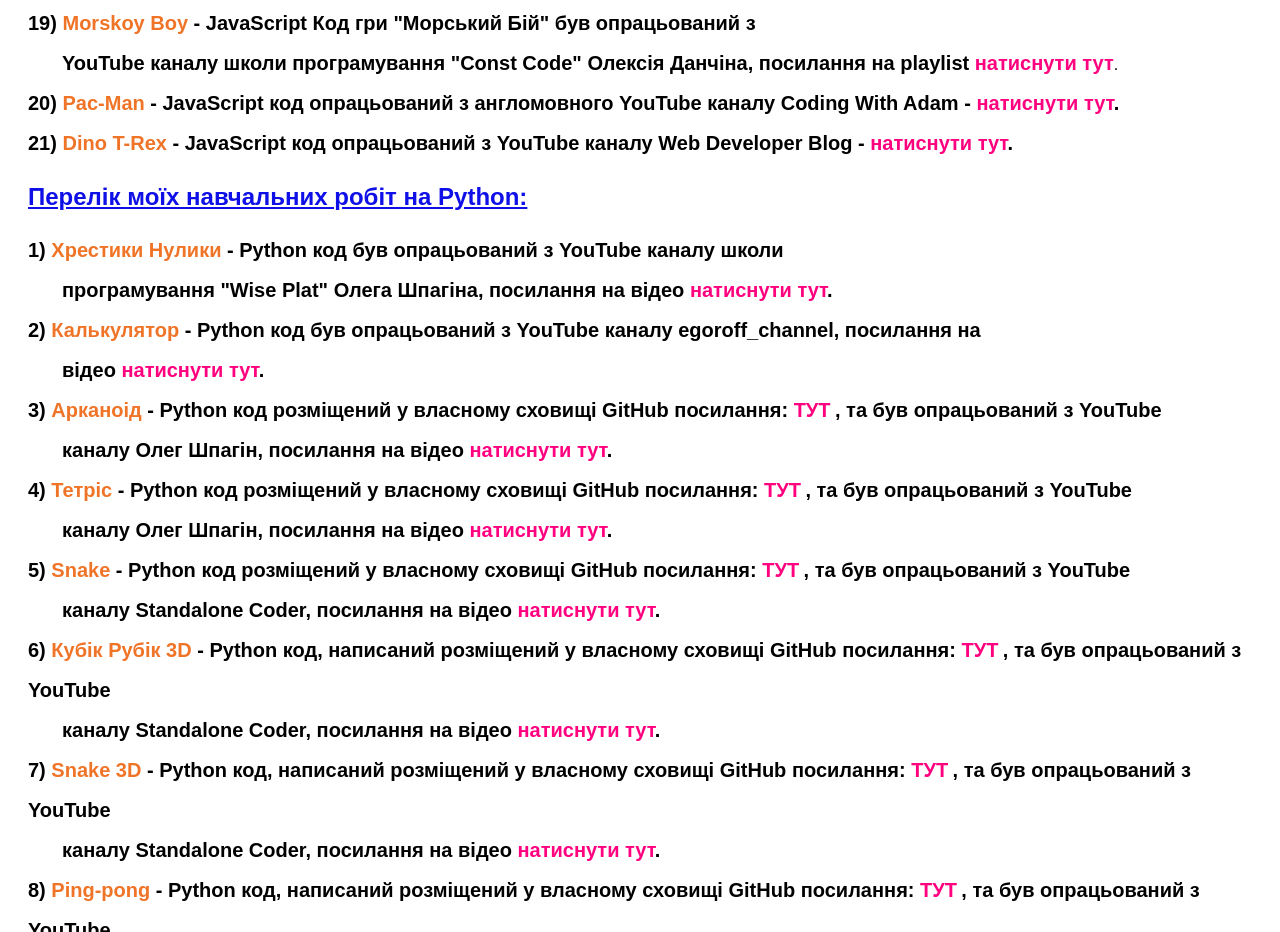
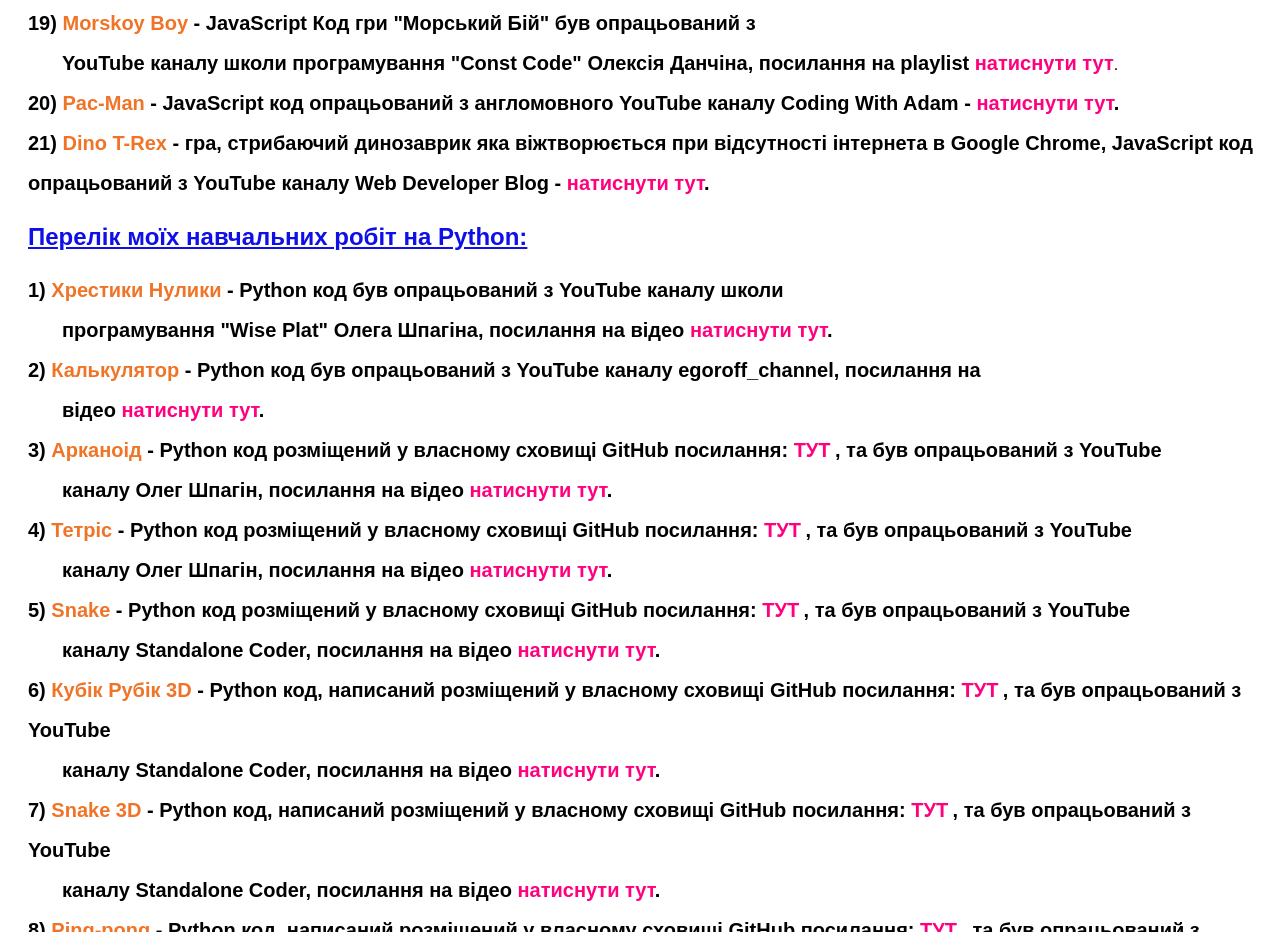
Before and after one commit to zena17137/rezume, a plain HTML site: page index.html in a window 1280 px wide. Shown: the part 1780-2712 px from the top of the page. Drawn offline with Linux system fonts and the light colour scheme.

Commit message:
Add files via upload

```diff
--- a/index.html
+++ b/index.html
@@ -99,7 +99,7 @@
 				<a href="https://github.com/zena17137/Morskoy-Boy">19) <span>Morskoy Boy</span> - JavaScript Код гри "Морський Бій" був опрацьований з <div class="zel"> YouTube каналу школи програмування "Const Code" Олексія Данчіна, посилання на playlist <a href="https://www.youtube.com/playlist?list=PL9mlH9etz6Dy5jDG84PbmpAMiL5nZX-f0"><span class="red">натиснути тут</span></a>.</div></a>
 			</div>
 			<div class="works item-25"><a href="https://zena17137.github.io/pacman/">20) <span>Pac-Man</span> - JavaScript код опрацьований з англомовного YouTube каналу Coding With Adam - <a href="https://www.youtube.com/watch?v=Tk48dQCdQ3E&t=4s"><span class="red">натиснути тут</span>.</a></a></div>
-			<div class="works item-26"><a href="https://zena17137.github.io/dino-t-rex/">21) <span>Dino T-Rex</span> - JavaScript код опрацьований з YouTube каналу Web Developer Blog - <a href="https://www.youtube.com/watch?v=Av53VJI-UiE"><span class="red">натиснути тут</span>.</a></a></div>
+			<div class="works item-26"><a href="https://zena17137.github.io/dino-t-rex/">21) <span>Dino T-Rex</span> - гра, стрибаючий динозаврик яка віжтворюється при відсутності інтернета в Google Chrome, JavaScript код опрацьований з YouTube каналу Web Developer Blog - <a href="https://www.youtube.com/watch?v=Av53VJI-UiE"><span class="red">натиснути тут</span>.</a></a></div>
 			<h2 class='yellow'>Перелік моїх навчальних робіт на Python:</h2>
 			<div class="works item-1">
 				<a href="https://github.com/zena17137/PYTHON_1_portf20_krestici_noliki">1) <span>Xрестики Нулики</span> - Python код був опрaцьований з YouTube каналу школи <div class="zel">програмування "Wise Plat" Олега Шпагіна, посилання на відео <a href="https://www.youtube.com/watch?v=EZGzCQa_PBI"><span class="red">натиснути тут</span>. </a></a></a>
```
